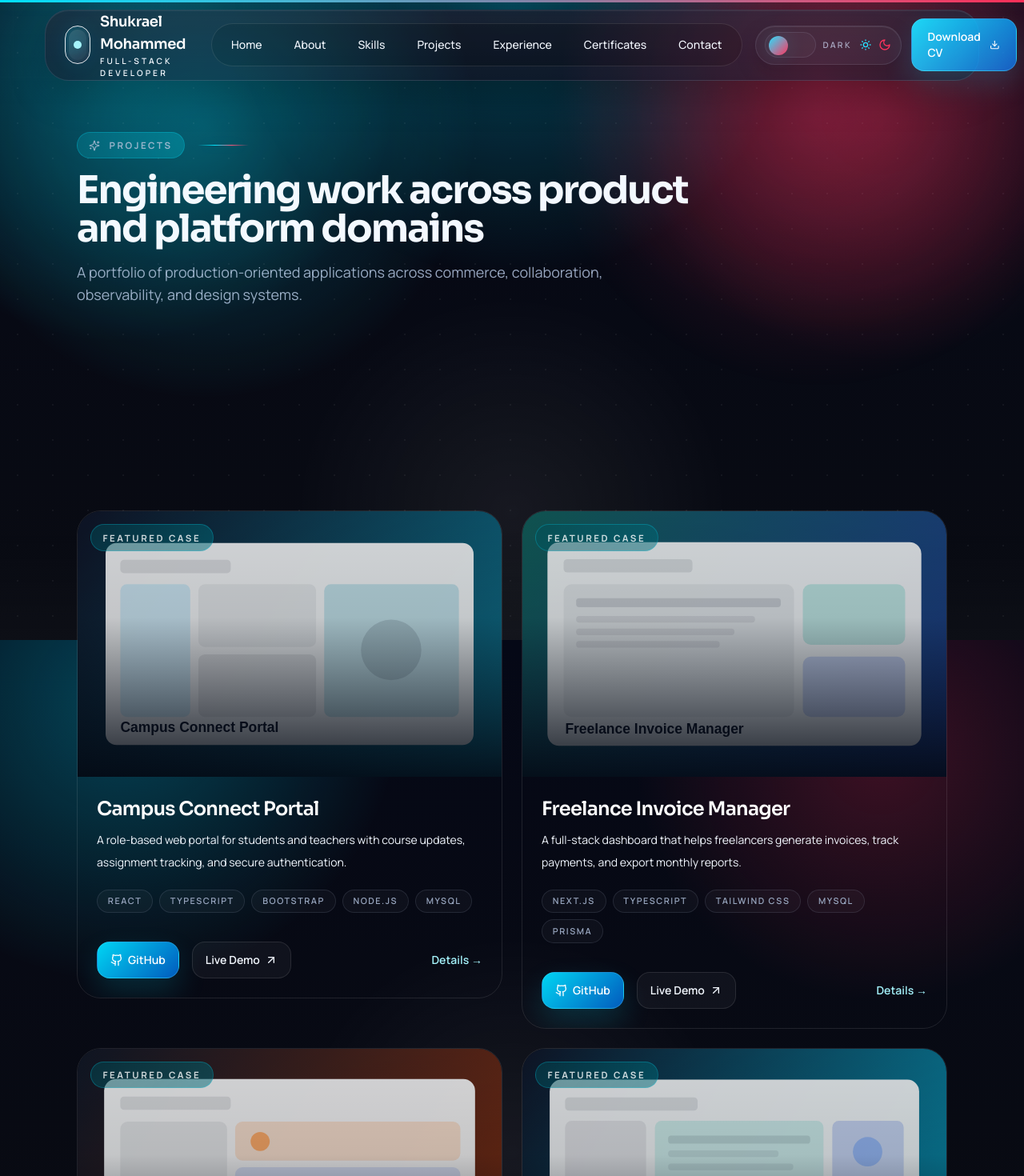
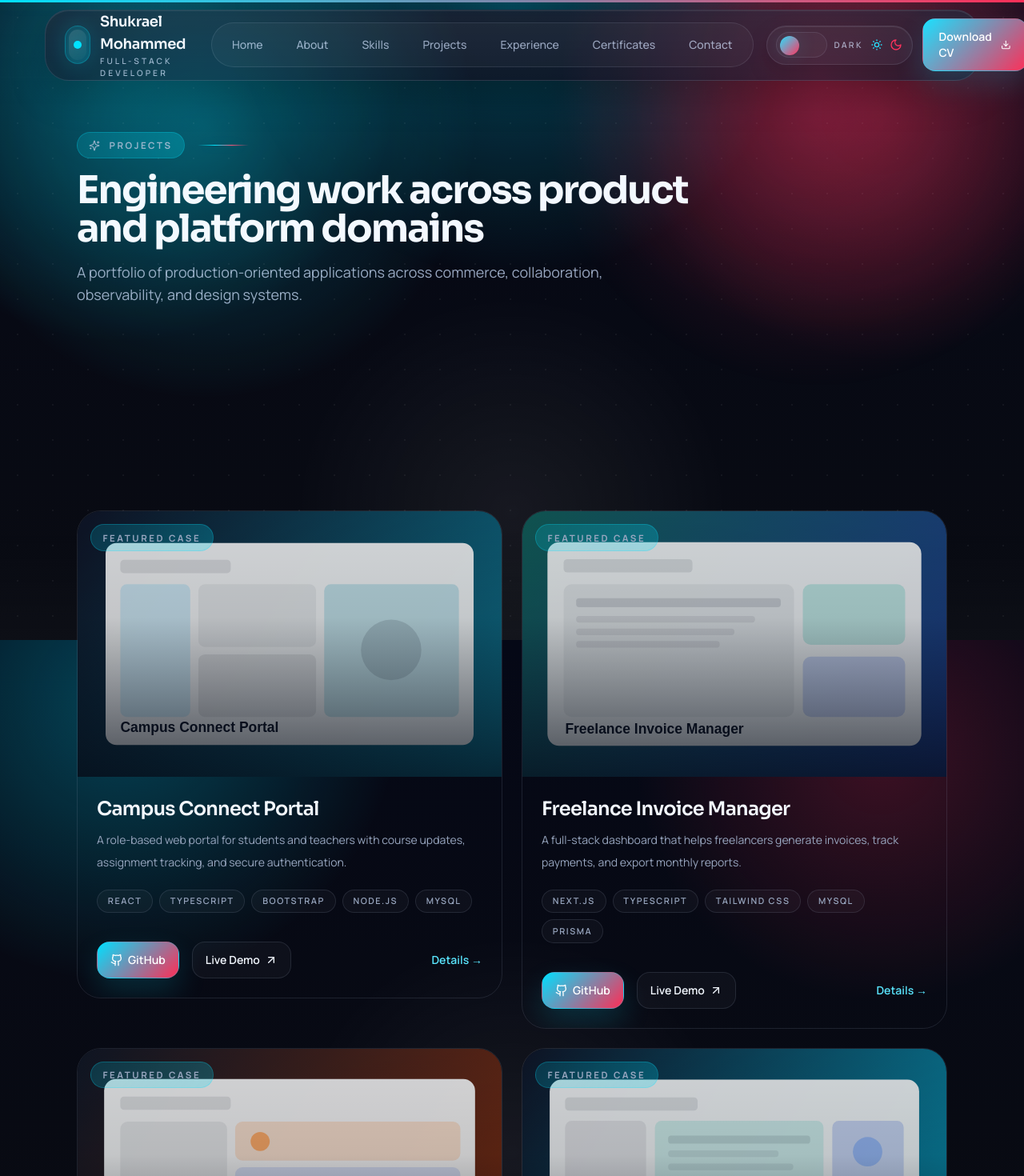
Before and after one commit to shukraelmohammed32/myport, a Next.js app: page /projects in a window 1280 px wide. Shown: the top 1470 px of the page at 80% size. Built offline with nearby package versions, Linux system fonts and the light colour scheme.

Commit message:
make ui red

```diff
--- a/app/layout.tsx
+++ b/app/layout.tsx
@@ -71,7 +71,7 @@ export default function RootLayout({ children }: RootLayoutProps) {
               backgroundSize: "100% 100%, 100% 100%, 44px 44px"
             }}
           />
-          <div className="pointer-events-none fixed inset-0 -z-20 bg-[linear-gradient(180deg,rgba(255,255,255,0.02),transparent_18%,transparent_82%,rgba(255,255,255,0.02))]" />
+          <div className="pointer-events-none fixed inset-0 -z-20 bg-[linear-gradient(180deg,var(--surface-glint-soft),transparent_18%,transparent_82%,var(--surface-glint-soft))]" />
           <SiteHeader />
           <main>{children}</main>
           <SiteFooter />
--- a/components/Navbar.tsx
+++ b/components/Navbar.tsx
@@ -43,36 +43,36 @@ export function SiteHeader() {
           className="glass-panel rounded-[30px] transition duration-300"
           style={{
             boxShadow: scrolled
-              ? "0 26px 72px rgba(0, 0, 0, 0.42), inset 0 1px 0 rgba(255,255,255,0.06)"
-              : "0 18px 44px rgba(0, 0, 0, 0.28), inset 0 1px 0 rgba(255,255,255,0.06)"
+              ? "0 26px 72px rgba(0, 0, 0, 0.42), inset 0 1px 0 var(--surface-inset)"
+              : "0 18px 44px rgba(0, 0, 0, 0.28), inset 0 1px 0 var(--surface-inset)"
           }}
         >
           <div className="flex min-h-[5.1rem] items-center justify-between gap-4 px-5 sm:px-6">
             <Link href="/#home" className="group flex items-center gap-3">
-              <span className="relative flex h-12 w-12 items-center justify-center rounded-2xl border border-cyan-300/18 bg-[linear-gradient(135deg,rgba(0,224,255,0.18),rgba(255,45,85,0.08))] shadow-[0_0_24px_rgba(0,224,255,0.08)]">
+              <span className="relative flex h-12 w-12 items-center justify-center rounded-2xl border border-[color:var(--accent-soft-strong)] bg-[linear-gradient(135deg,var(--accent-soft),var(--accent-soft-strong))] shadow-[0_0_24px_var(--accent-soft)]">
                 <span className="absolute inset-1 rounded-[14px] bg-[linear-gradient(135deg,rgba(255,255,255,0.12),rgba(255,255,255,0.02))]" />
-                <span className="relative h-2.5 w-2.5 rounded-full bg-cyan-200 shadow-[0_0_18px_rgba(0,224,255,0.5)]" />
+                <span className="relative h-2.5 w-2.5 rounded-full bg-[var(--accent)] shadow-[0_0_18px_var(--glow-a)]" />
               </span>
               <div>
-                <span className="block font-display text-lg font-semibold tracking-tight text-white">
+                <span className="block font-display text-lg font-semibold tracking-tight text-[color:var(--foreground)]">
                   {siteConfig.name}
                 </span>
-                <span className="block text-[0.64rem] font-semibold uppercase tracking-[0.3em] text-white/42">
+                <span className="block text-[0.64rem] font-semibold uppercase tracking-[0.3em] text-[color:var(--muted)]">
                   Full-Stack Developer
                 </span>
               </div>
             </Link>
 
-            <nav className="hidden items-center gap-2 rounded-full border border-white/10 bg-black/20 p-2 lg:flex">
+            <nav className="hidden items-center gap-2 rounded-full border border-[color:var(--border)] bg-[var(--surface-muted)] p-2 lg:flex">
               {navigation.map((item) => (
                 <Link
                   key={item.href}
                   href={item.href}
                   className={cn(
-                    "rounded-full px-4 py-2 text-sm font-medium transition duration-300",
+                    "rounded-full border border-transparent px-4 py-2 text-sm font-medium transition duration-300",
                     isActive(item.href)
-                      ? "bg-cyan-400/12 text-white shadow-[inset_0_1px_0_rgba(255,255,255,0.08)]"
-                      : "text-white/58 hover:bg-white/[0.04] hover:text-white"
+                      ? "bg-[var(--accent-soft)] text-[color:var(--foreground)] shadow-[inset_0_1px_0_var(--surface-inset)]"
+                      : "text-[color:var(--muted)] hover:border-[color:var(--accent-soft-strong)] hover:bg-[var(--surface-muted)] hover:text-[color:var(--foreground)]"
                   )}
                 >
                   {item.label}
@@ -85,7 +85,7 @@ export function SiteHeader() {
               <Link
                 href={siteConfig.resumePath}
                 download
-                className="inline-flex items-center justify-center gap-2 rounded-2xl border border-cyan-300/25 bg-[linear-gradient(135deg,rgba(0,224,255,0.95),rgba(0,122,255,0.72))] px-5 py-3 text-sm font-semibold text-white shadow-[0_16px_36px_rgba(0,224,255,0.16)] transition duration-300 hover:-translate-y-0.5"
+                className="inline-flex items-center justify-center gap-2 rounded-2xl border border-[color:var(--accent-soft-strong)] bg-[linear-gradient(135deg,var(--accent),var(--accent-secondary))] px-5 py-3 text-sm font-semibold text-white shadow-[0_16px_36px_var(--accent-soft)] transition duration-300 hover:-translate-y-0.5"
               >
                 Download CV
                 <Download className="h-4 w-4" />
@@ -94,7 +94,7 @@ export function SiteHeader() {
 
             <button
               aria-label={menuOpen ? "Close navigation menu" : "Open navigation menu"}
-              className="inline-flex h-12 w-12 items-center justify-center rounded-2xl border border-white/10 bg-white/[0.04] text-white shadow-[inset_0_1px_0_rgba(255,255,255,0.06)] transition duration-300 active:scale-[0.97] lg:hidden"
+              className="inline-flex h-12 w-12 items-center justify-center rounded-2xl border border-[color:var(--border)] bg-[var(--surface-muted)] text-[color:var(--foreground)] shadow-[inset_0_1px_0_var(--surface-inset)] transition duration-300 active:scale-[0.97] lg:hidden"
               onClick={() => setMenuOpen((current) => !current)}
               type="button"
             >
@@ -103,7 +103,7 @@ export function SiteHeader() {
           </div>
 
           {menuOpen ? (
-            <div className="border-t border-white/10 px-4 pb-4 pt-4 lg:hidden">
+            <div className="border-t border-[color:var(--border)] px-4 pb-4 pt-4 lg:hidden">
               <div className="grid gap-3">
                 {navigation.map((item) => (
                   <Link
@@ -112,8 +112,8 @@ export function SiteHeader() {
                     className={cn(
                       "rounded-2xl border px-4 py-3 text-sm font-semibold transition duration-300",
                       isActive(item.href)
-                        ? "border-cyan-300/25 bg-cyan-400/10 text-white"
-                        : "border-white/10 bg-white/[0.03] text-white/76 hover:border-cyan-300/25 hover:text-white"
+                        ? "border-[color:var(--accent-soft-strong)] bg-[var(--accent-soft)] text-[color:var(--foreground)]"
+                        : "border-[color:var(--border)] bg-[var(--surface-muted)] text-[color:var(--muted)] hover:border-[color:var(--accent-soft-strong)] hover:text-[color:var(--foreground)]"
                     )}
                     onClick={() => setMenuOpen(false)}
                   >
@@ -126,7 +126,7 @@ export function SiteHeader() {
                   <Link
                     href={siteConfig.resumePath}
                     download
-                    className="inline-flex flex-1 items-center justify-center gap-2 rounded-2xl border border-cyan-300/25 bg-[linear-gradient(135deg,rgba(0,224,255,0.95),rgba(0,122,255,0.72))] px-4 py-3 text-sm font-semibold text-white shadow-[0_12px_24px_rgba(0,224,255,0.16)]"
+                    className="inline-flex flex-1 items-center justify-center gap-2 rounded-2xl border border-[color:var(--accent-soft-strong)] bg-[linear-gradient(135deg,var(--accent),var(--accent-secondary))] px-4 py-3 text-sm font-semibold text-white shadow-[0_12px_24px_var(--accent-soft)]"
                     onClick={() => setMenuOpen(false)}
                   >
                     Download CV
--- a/components/ProjectCard.tsx
+++ b/components/ProjectCard.tsx
@@ -21,7 +21,7 @@ export function ProjectCard({ project }: ProjectCardProps) {
   }, [project.image]);
 
   return (
-    <article className="tilt-card group overflow-hidden rounded-[30px] border border-white/10 bg-[linear-gradient(180deg,rgba(255,255,255,0.05),rgba(255,255,255,0.02)),rgba(8,14,28,0.72)] transition-all duration-300">
+    <article className="tilt-card group overflow-hidden rounded-[30px] border border-[color:var(--border)] bg-[linear-gradient(180deg,var(--surface-glint),var(--surface-glint-soft)),var(--surface-strong)] transition-all duration-300">
       <Link
         aria-label={`Open project link for ${project.title}`}
         className="relative block aspect-[16/10] overflow-hidden"
@@ -37,18 +37,18 @@ export function ProjectCard({ project }: ProjectCardProps) {
           src={imageSrc}
           unoptimized={isDataImage}
         />
-        <div aria-hidden className="absolute inset-0 bg-[linear-gradient(180deg,rgba(0,0,0,0.12),rgba(0,0,0,0.18)_40%,rgba(3,8,18,0.9)_100%)]" />
+        <div aria-hidden className="absolute inset-0 bg-[linear-gradient(180deg,rgba(0,0,0,0.12),rgba(0,0,0,0.18)_40%,var(--backdrop)_100%)]" />
         <div className="absolute left-4 top-4">
-          <span className="section-kicker bg-black/35 text-white/80">Featured case</span>
+          <span className="section-kicker">Featured case</span>
         </div>
       </Link>
 
       <div className="space-y-5 p-6">
         <div>
-          <h3 className="font-display text-2xl font-semibold leading-snug tracking-[-0.03em] text-white">
+          <h3 className="font-display text-2xl font-semibold leading-snug tracking-[-0.03em] text-[color:var(--foreground)]">
             {project.title}
           </h3>
-          <p className="mt-2 text-sm leading-7 text-white/64">
+          <p className="mt-2 text-sm leading-7 text-[color:var(--muted)]">
             {project.summary}
           </p>
         </div>
@@ -64,7 +64,7 @@ export function ProjectCard({ project }: ProjectCardProps) {
         <div className="flex flex-wrap items-center gap-3 pt-4">
           <div className="flex items-center gap-4">
             <Link
-              className="inline-flex items-center gap-1.5 rounded-2xl border border-cyan-300/25 bg-[linear-gradient(135deg,rgba(0,224,255,0.95),rgba(0,122,255,0.72))] px-4 py-3 text-sm font-semibold text-white shadow-[0_16px_36px_rgba(0,224,255,0.16)] transition duration-300 hover:-translate-y-0.5"
+              className="inline-flex items-center gap-1.5 rounded-2xl border border-[color:var(--accent-soft-strong)] bg-[linear-gradient(135deg,var(--accent),var(--accent-secondary))] px-4 py-3 text-sm font-semibold text-white shadow-[0_16px_36px_var(--accent-soft)] transition duration-300 hover:-translate-y-0.5"
               href={project.github}
               rel="noreferrer"
               target="_blank"
@@ -74,7 +74,7 @@ export function ProjectCard({ project }: ProjectCardProps) {
             </Link>
             {project.demo ? (
               <Link
-                className="inline-flex items-center gap-1.5 rounded-2xl border border-white/10 bg-white/[0.04] px-4 py-3 text-sm font-semibold text-white/84 transition duration-300 hover:-translate-y-0.5 hover:border-cyan-300/25 hover:text-white"
+                className="inline-flex items-center gap-1.5 rounded-2xl border border-[color:var(--border)] bg-[var(--surface-muted)] px-4 py-3 text-sm font-semibold text-[color:var(--foreground)] transition duration-300 hover:-translate-y-0.5 hover:border-[color:var(--accent-soft-strong)] hover:text-[color:var(--foreground)]"
                 href={project.demo}
                 rel="noreferrer"
                 target="_blank"
@@ -86,7 +86,7 @@ export function ProjectCard({ project }: ProjectCardProps) {
           </div>
           <Link
             href={`/projects/${project.slug}`}
-            className="ml-auto text-sm font-semibold text-cyan-200 transition duration-300 hover:text-white"
+            className="ml-auto text-sm font-semibold text-[color:var(--accent-strong)] transition duration-300 hover:text-[color:var(--foreground)]"
           >
             Details &rarr;
           </Link>
--- a/styles/globals.css
+++ b/styles/globals.css
@@ -45,8 +45,8 @@ html:not(.dark) {
   --surface: rgba(255, 245, 245, 0.82);
   --surface-strong: rgba(255, 236, 236, 0.9);
   --surface-muted: rgba(255, 233, 233, 0.72);
-  --surface-glint: rgba(255, 255, 255, 0.34);
-  --surface-glint-soft: rgba(255, 255, 255, 0.16);
+  --surface-glint: rgba(255, 214, 214, 0.34);
+  --surface-glint-soft: rgba(255, 233, 233, 0.16);
   --surface-inset: rgba(255, 255, 255, 0.55);
   --ink: #6b1111;
   --bg: #fff1f1;
@@ -304,7 +304,7 @@ a {
     width: 17.5rem;
     border-radius: 999px;
     background:
-      radial-gradient(circle, var(--glow-a) 0%, rgba(255, 255, 255, 0.04) 28%, var(--glow-b) 48%, transparent 72%);
+      radial-gradient(circle, var(--glow-a) 0%, var(--glow-c) 28%, var(--glow-b) 48%, transparent 72%);
     filter: blur(30px);
     mix-blend-mode: screen;
     opacity: 0.8;
```
Also changed, not shown: components/ButtonLink.tsx (+4 -4 lines), components/Footer.tsx (+13 -13 lines).
